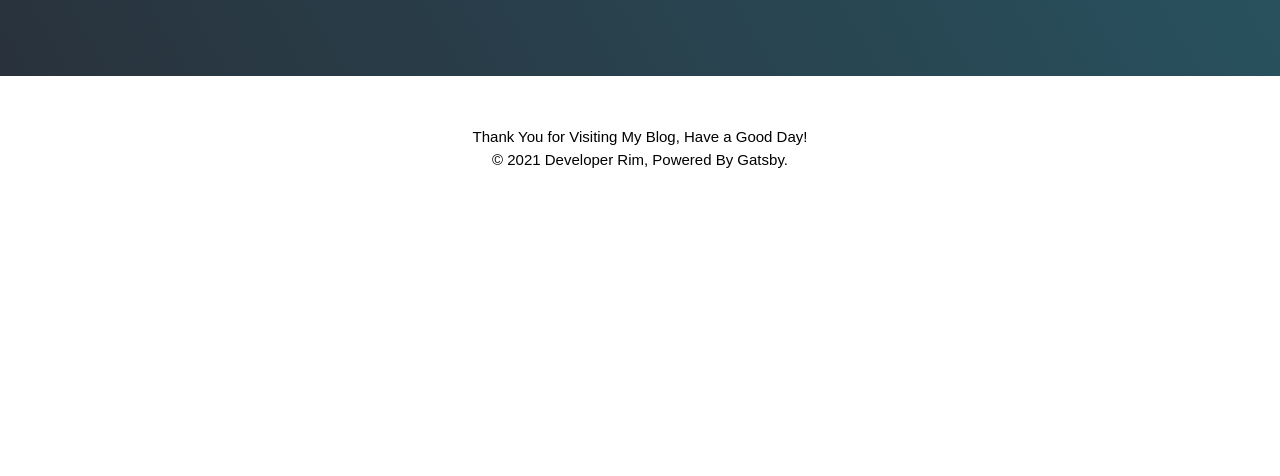
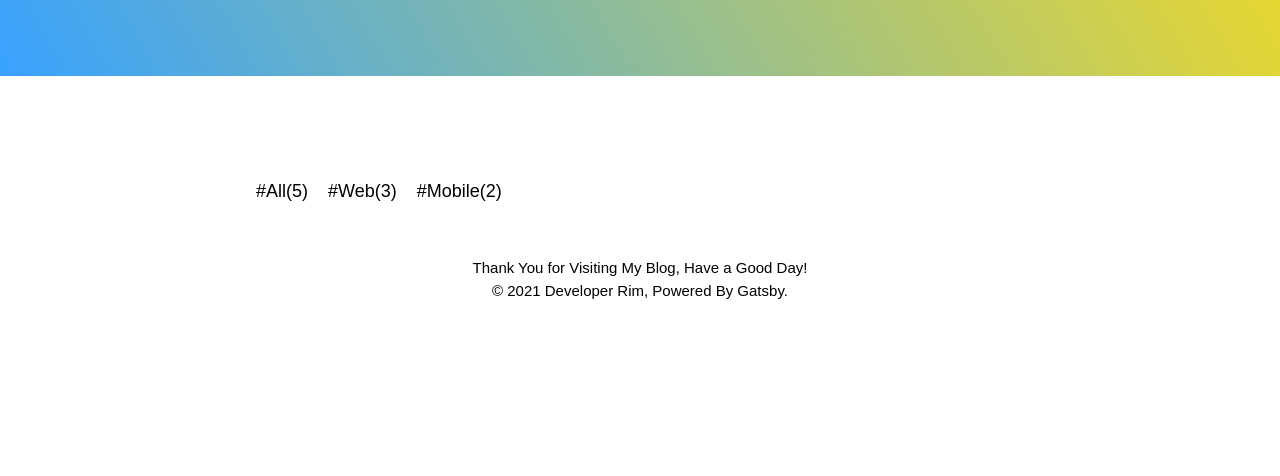
Before and after one commit to yurim22/yu-log, a Gatsby site: page / in a window 1280 px wide. Shown: the part 324-800 px from the top of the page. Built offline with nearby package versions, Linux system fonts and the light colour scheme; Gatsby itself is replaced by a stand-in of ours; a web font is replaced by a local one.

Commit message:
feat: 게시글부분 컴포넌트 제작

```diff
--- /dev/null
+++ b/src/components/Main/CategoryList.tsx
@@ -0,0 +1,60 @@
+import React, {FunctionComponent, ReactNode} from "react";
+import styled from "@emotion/styled";
+import { Link } from "gatsby";
+
+export interface CategoryListProps {
+  selectedCategory: string;
+  categoryList: {
+      [key: string]: number;
+  };
+}
+
+type CategoryItemProps = {
+  active: boolean;
+}
+
+type GatsbyLinkProps = {
+  children: ReactNode;
+  className?: string;
+  to: string;
+} & CategoryItemProps;
+
+const CategoryListWrapper = styled.div`
+  display: flex;
+  flex-wrap: wrap;
+  width: 768px;
+  margin: 100px auto 0;
+`;
+
+const CategoryItem = styled(({active, to, ...props}: GatsbyLinkProps) => (
+    <Link to={to} {...props} />))`
+      margin-right: 20px;
+      padding: 5px 0;
+      font-size: 18px;
+      font-weight: ${({active}) => (active ? '800' : '400')}
+      cursor: pointer;
+
+      &:last-of-type {
+        margin-right: 0
+      }
+`
+
+const CategoryList: FunctionComponent<CategoryListProps> = function({
+  selectedCategory,
+  categoryList
+}) {
+  return (
+    <CategoryListWrapper>
+      {Object.entries(categoryList).map(([name, count]) => (
+        <CategoryItem
+          to={`/?category=${name}`}
+          active={name === selectedCategory}
+          key={name}>
+          #{name}({count})
+        </CategoryItem>
+      ))}
+    </CategoryListWrapper>
+  );
+}
+
+export default CategoryList;
--- a/src/components/Main/Introduction.tsx
+++ b/src/components/Main/Introduction.tsx
@@ -4,7 +4,7 @@ import ProfileImage from "./ProfileImage";
 
 const Background = styled.div`
     width: 100%;
-    background-image: linear-gradient(60deg, #29323c 0%, #285563 100%);
+    background-image: linear-gradient(60deg, #38A2FF 0%, #FFDE15 100%);
     color: #ffffff;
 `
 
--- a/src/pages/index.tsx
+++ b/src/pages/index.tsx
@@ -3,6 +3,13 @@ import styled from '@emotion/styled';
 import GlobalStyle from 'components/Common/GlobalStyle';
 import Introduction from 'components/Main/Introduction';
 import Footer from 'components/Common/Footer';
+import CategoryList from 'components/Main/CategoryList';
+
+const CATEGORY_LIST = {
+  All: 5,
+  Web: 3,
+  Mobile: 2,
+}
 
 const Container = styled.div`
   display: flex;
@@ -15,6 +22,7 @@ const IndexPage: FunctionComponent = function () {
     <Container>
       <GlobalStyle />
       <Introduction />
+      <CategoryList selectedCategory="Web" categoryList={CATEGORY_LIST} />
       <Footer />
     </Container>
   );
```
Also changed, not shown: .eslintrc.json (renamed from eslintrc.json), 1 other file.
